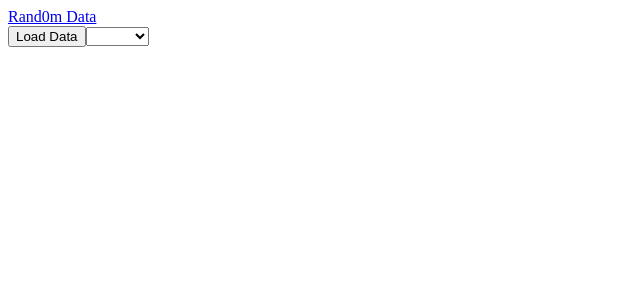
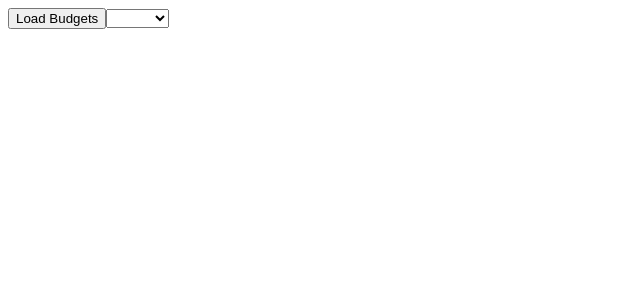
Before and after one commit to programming-dodo/new-pj, a Nuxt app: page /budgetDetails in a window 1280 px wide. Shown: the top 300 px of the page, without its empty margins (0-640 px from the left). Built offline with nearby package versions, Linux system fonts and the light colour scheme.

Commit message:
Moved Budget Select to Main page

```diff
--- a/app.vue
+++ b/app.vue
@@ -3,7 +3,13 @@ const budgetStore = useBudgetStore()
 </script>
 
 <template>
-  <NuxtLink to="/budgetDetails">Rand0m Data</NuxtLink>
+  <button @click="budgetStore.getBudgets()" v-if="budgetStore.selectedBudget == null">Load Budgets</button>
+  <select v-model="budgetStore.selectedBudget">
+    <option disabled >budget</option>
+    <option v-for="budget in budgetStore.budgets" :value="budget" :key="budget.id">
+      {{ budget.name }}
+    </option>
+  </select>
+  <NuxtLink to="/budgetDetails" v-if="budgetStore.selectedBudget != null"><button>Budget Detail</button></NuxtLink>
   <NuxtLink to="/transaction" v-if="budgetStore.selectedBudget != null"><button>+ New Transaction</button></NuxtLink>
-  <NuxtPage />
 </template>
--- a/pages/budgetDetails.vue
+++ b/pages/budgetDetails.vue
@@ -43,17 +43,10 @@ function capitalizeFirstLetter(string: String) {
 </script>
 <template>
   <div>
-    <button @click="budgetStore.getBudgets()" v-if="budgetStore.selectedBudget == null">Load Data</button>
     <button @click="budgetStore.getMonths(budgetStore.selectedBudget.id)" v-if="budgetStore.selectedBudget != null">Get Months</button>
     <button @click="budgetStore.getPayees(budgetStore.selectedBudget.id)" v-if="budgetStore.selectedBudget != null">Payees</button>
     <button @click="budgetStore.getCategories(budgetStore.selectedBudget.id)" v-if="budgetStore.selectedBudget != null">displayCategories</button>
     <button @click="budgetStore.getTransactions(budgetStore.selectedBudget.id)" v-if="budgetStore.selectedBudget != null">display transactions</button>
-    <select v-model="budgetStore.selectedBudget">
-      <option disabled >budget</option>
-      <option v-for="budget in budgetStore.budgets" :value="budget" :key="budget.id">
-        {{ budget.name }}
-      </option>
-    </select>
     <select v-model="selectedCategory" v-if="budgetStore.categories.length != 0">
       <option v-for="cat in budgetStore.categories" :key="cat.id" :value="cat">{{ cat.name }}</option>
     </select>
```
